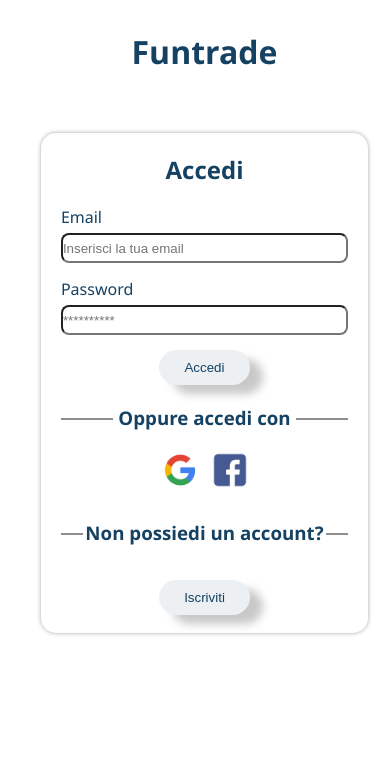
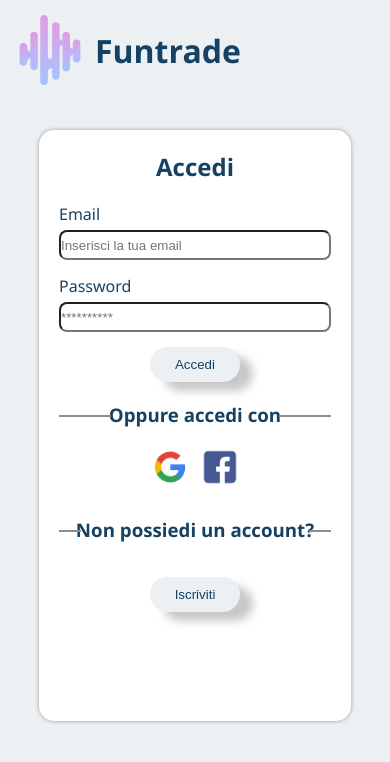
Before and after one commit to casiimir/fun-trade, a Next.js app: page / in a window 390 px wide. Shown: the top 762 px of the page. Built offline with nearby package versions, Linux system fonts and the light colour scheme.

Commit message:
fix: login_styles

```diff
--- a/src/pages/index.js
+++ b/src/pages/index.js
@@ -8,6 +8,7 @@ import { useState } from "react";
 //Image
 import google from "@/assets/7611770.png";
 import facebook from "@/assets/facebook.png";
+import logo from "@/assets/iconsProject/logo.svg";
 
 export default function Home() {
   const router = useRouter();
@@ -35,7 +36,10 @@ export default function Home() {
         <link rel="icon" href="/favicon.ico" />
       </Head>
       <main className={styles.main}>
-        <h1 className={styles.main__title} >Funtrade</h1>
+        <div className={styles.main__header}>
+          <Image src={logo} alt="logo" width={70} height={70} />
+          <h1 className={styles.main__header__title} >Funtrade</h1>
+        </div>
         <div className={styles.main__login}>
           <h2 className={styles.main__login__title}>Accedi</h2>
           <form className={styles.main__login__form} onSubmit={onHandleSubmit}>
--- a/src/styles/Home.module.scss
+++ b/src/styles/Home.module.scss
@@ -11,11 +11,20 @@
     justify-content: flex-start;
     gap: 30px;
     color: $btn-main;
-    width: 409px;
+    width: 390px;
     margin: 0 auto;
+    background-color: $btn-secondary;
+    // background-image: url("../assets/graphics/graphicsLogin.svg");
 
-    &__title {
-      padding: 30px;
+
+    &__header {
+      width: 100%;
+      padding: 15px;
+      display: flex;
+      align-items: center;
+      justify-content: flex-start;
+      gap: 10px;
+
     }
 
     &__login {
@@ -29,7 +38,9 @@
       justify-content: flex-start;
       gap: 20px;
       width: 80%;
+      height: 70%;
       box-shadow: 0 0 4px rgba(0, 0, 0, 0.35);
+      background-color: #ffffff;
 
       &__form {
         width: 100%;
```
